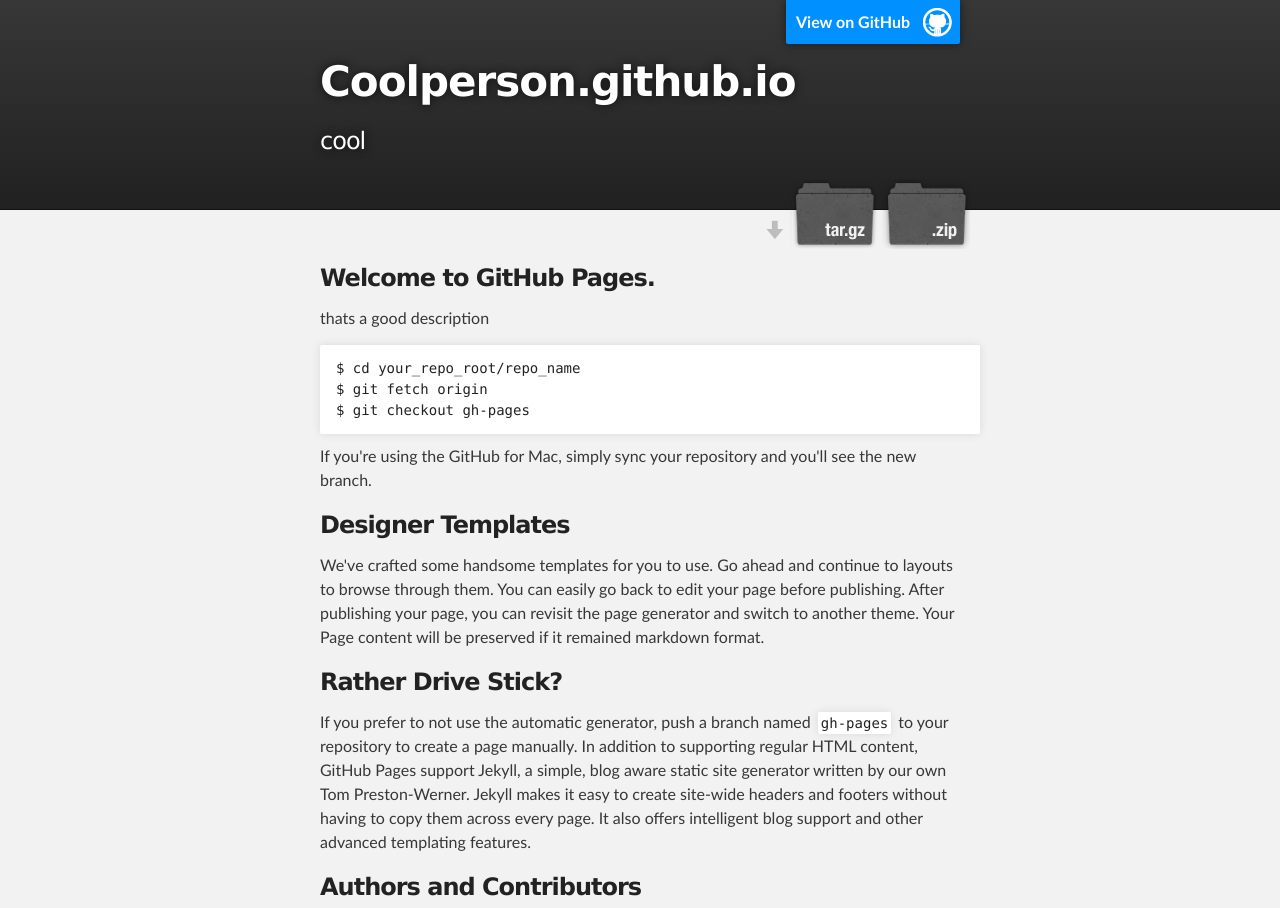
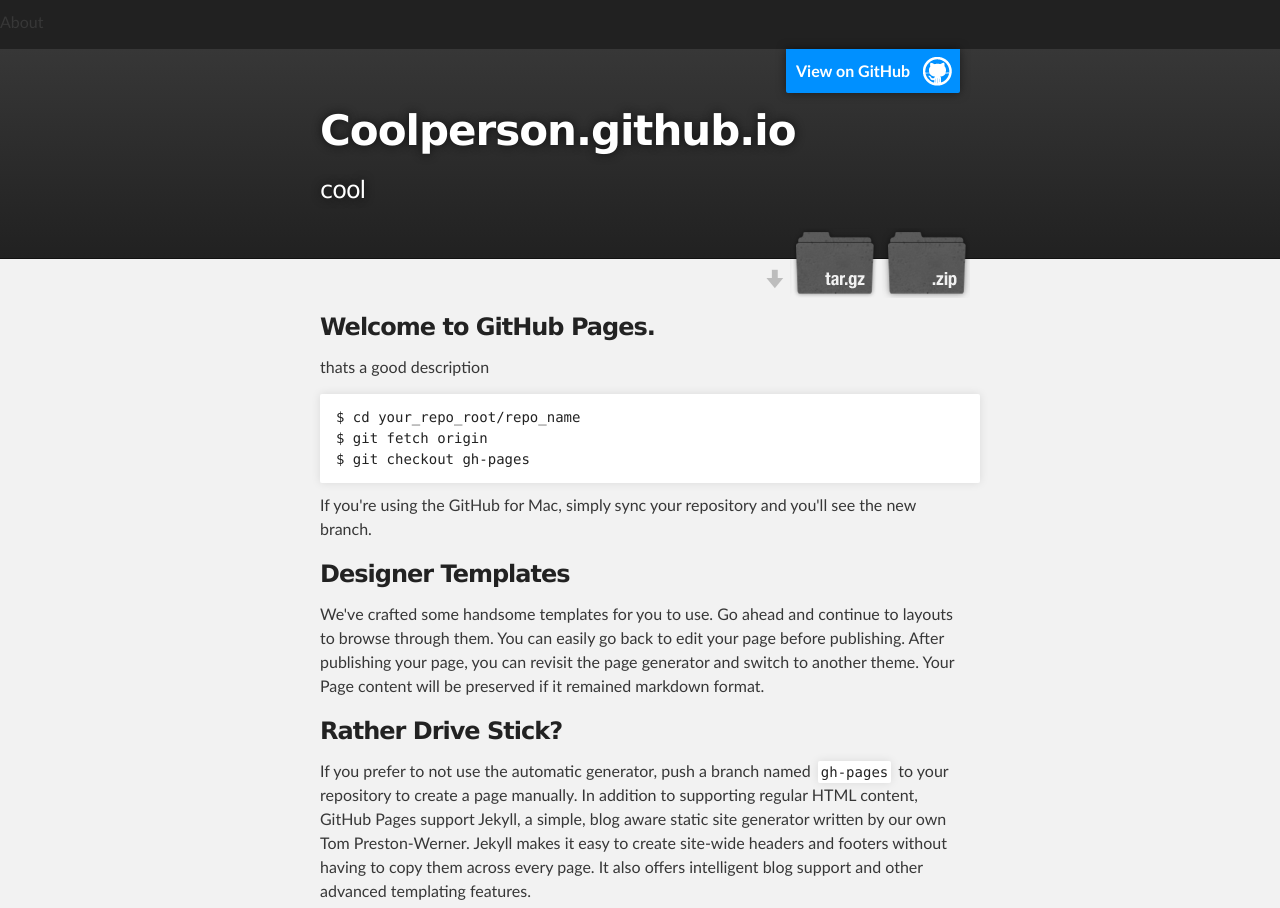
Before and after one commit to prat777/coolperson.github.io, a plain HTML site: page index.html in a window 1280 px wide. Shown: the top 908 px of the page. Drawn offline with Linux system fonts and the light colour scheme.

Commit message:
Update index.html

```diff
--- a/index.html
+++ b/index.html
@@ -12,6 +12,12 @@
   </head>
 
   <body>
+  <div>
+  <p>
+  About
+  </p>
+
+  </div>
 
     <!-- HEADER -->
     <div id="header_wrap" class="outer">
```
